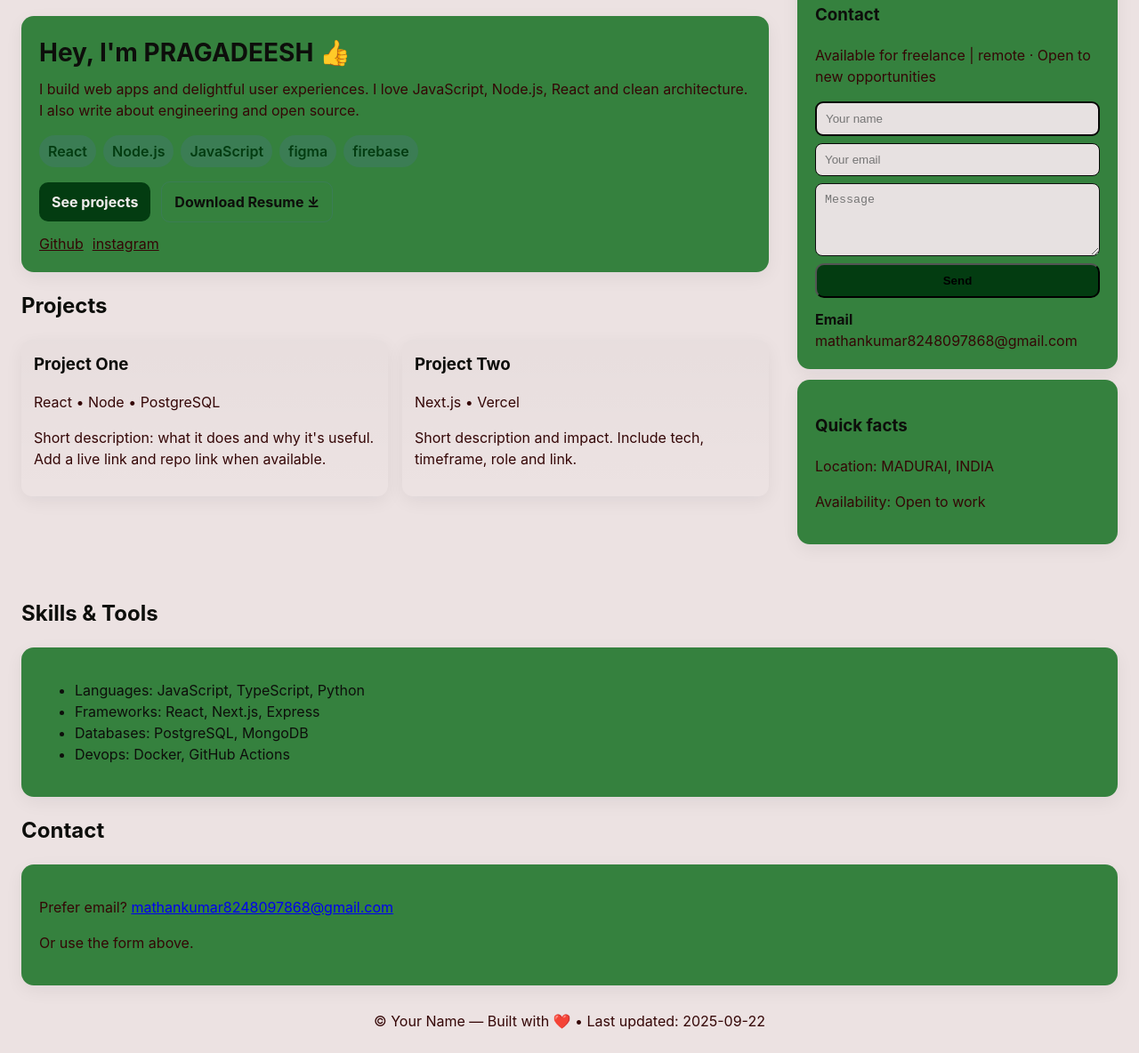
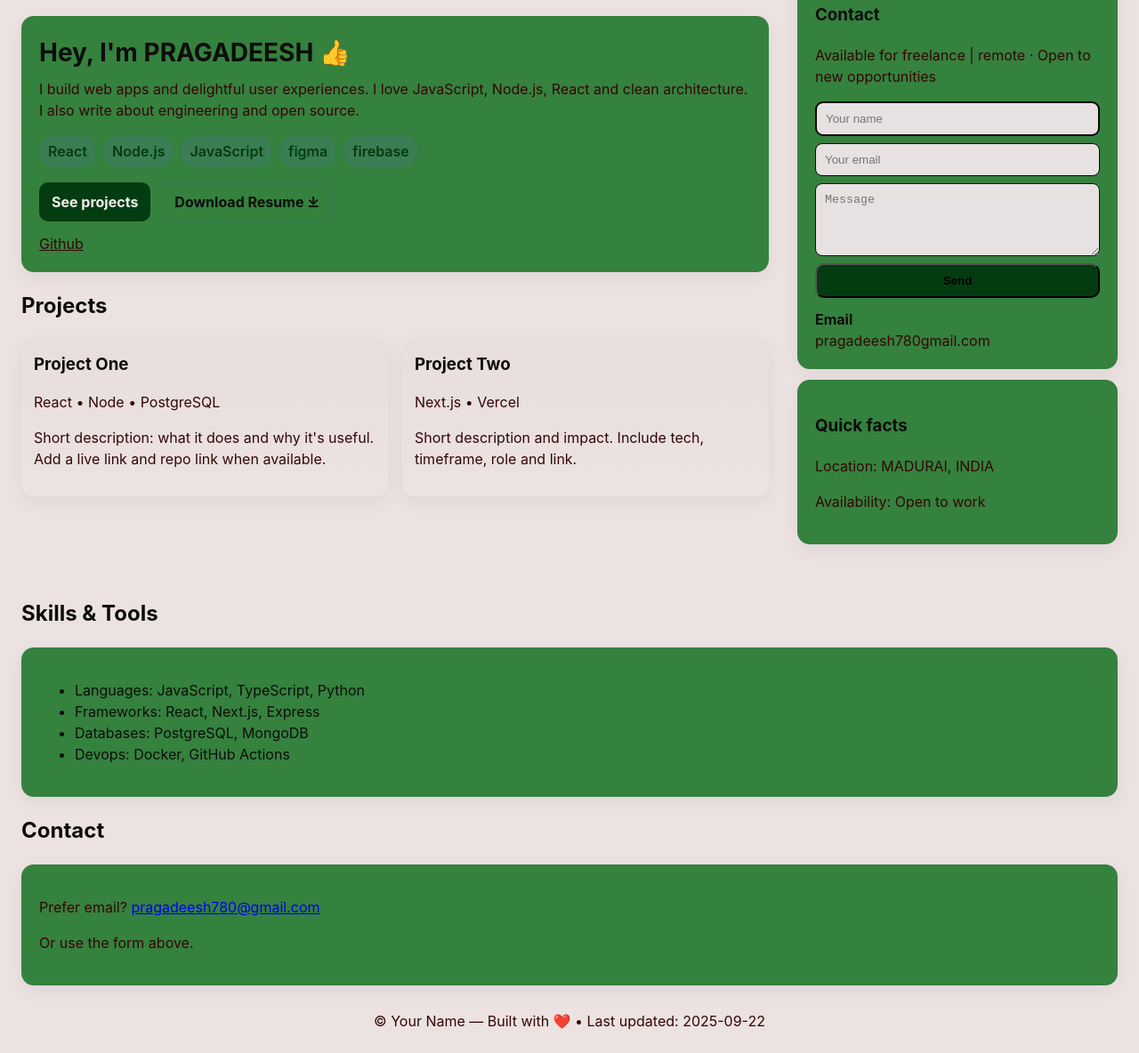
Before and after one commit to prag-desh/Portfolio-website, a plain HTML site: page index.html in a window 1280 px wide. Shown: the part 180-1364 px from the top of the page at 89% size. Drawn offline with Linux system fonts and the light colour scheme.

Commit message:
Updated email and removed Instagram link

```diff
--- a/index.html
+++ b/index.html
@@ -53,7 +53,6 @@
 
           <div class="socials">
             <a href="https://github.com/prag-desh" class="muted" >Github</a>
-            <a href="https://www.instagram.com/prag1010/" class="muted">instagram</a>
           </div>
         </div>
 
@@ -91,7 +90,7 @@
 
           <div style="margin-top:12px">
             <strong >Email</strong>
-            <div class="muted">mathankumar8248097868@gmail.com</div>
+            <div class="muted">pragadeesh780gmail.com</div>
           </div>
         </div>
 
@@ -118,7 +117,7 @@
     <section id="contact" style="margin-top:18px">
       <h2>Contact</h2>
       <div class="card" style="margin-top:12px">
-        <p class="muted">Prefer email? <a href="mailto:mathankumar8248097868@gmail.com">mathankumar8248097868@gmail.com</a></p>
+        <p class="muted">Prefer email? <a href="mailto:pragadeesh780@gmail.com">pragadeesh780@gmail.com</a></p>
         <p class="muted">Or use the form above.</p>
       </div>
     </section>
@@ -151,7 +150,7 @@
       // open mail client as fallback
       const subject = encodeURIComponent('Portfolio contact from ' + name);
       const body = encodeURIComponent(message + '\n\n— ' + name + ' (' + email + ')');
-      window.location.href = `mailto:udhayaesther0212@gmail?subject=${subject}&body=${body}`;
+      window.location.href = `mailto:pragadeesh780@gmail.com?subject=${subject}&body=${body}`;
     })
   </script>
 </body>
```
